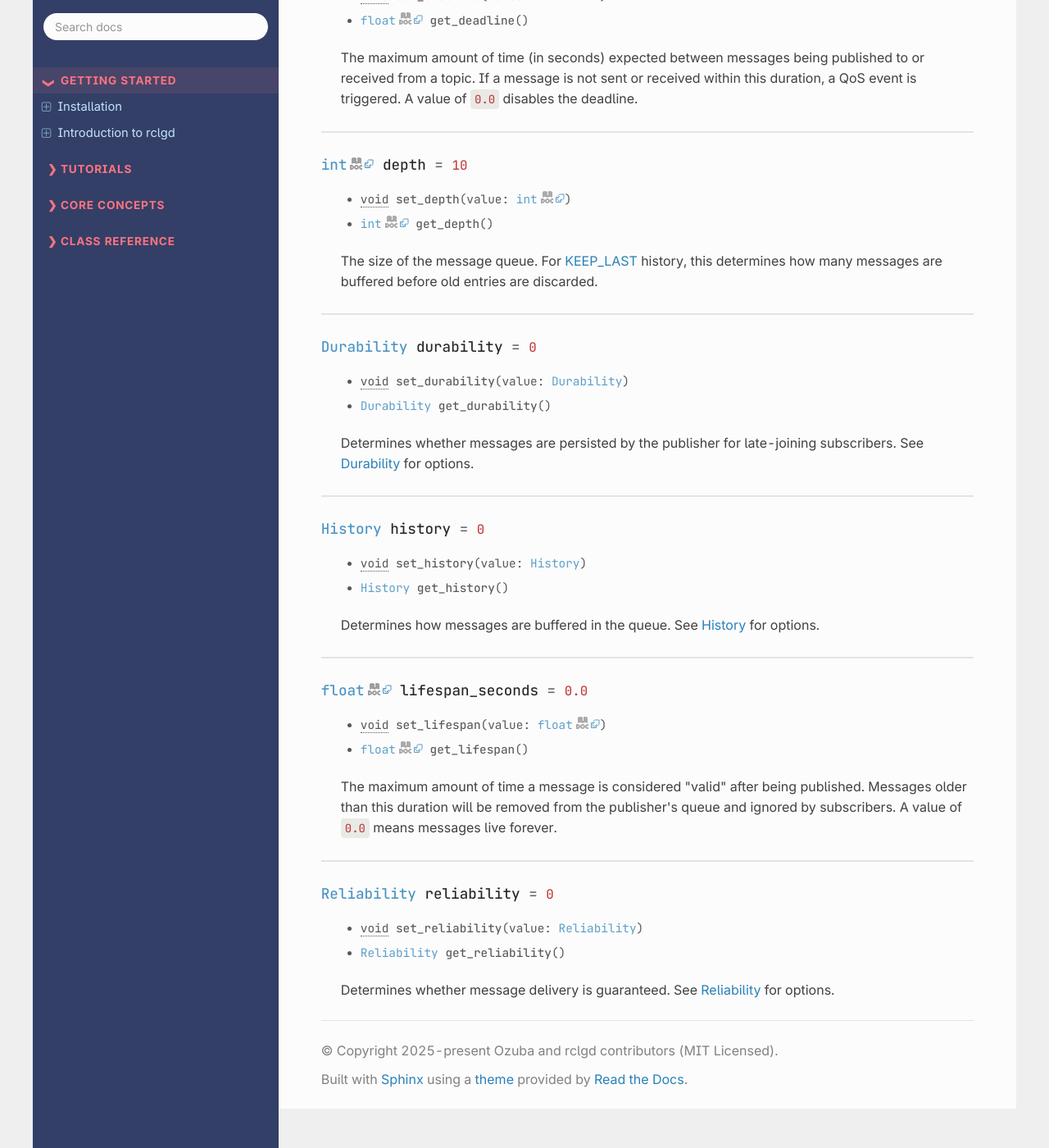
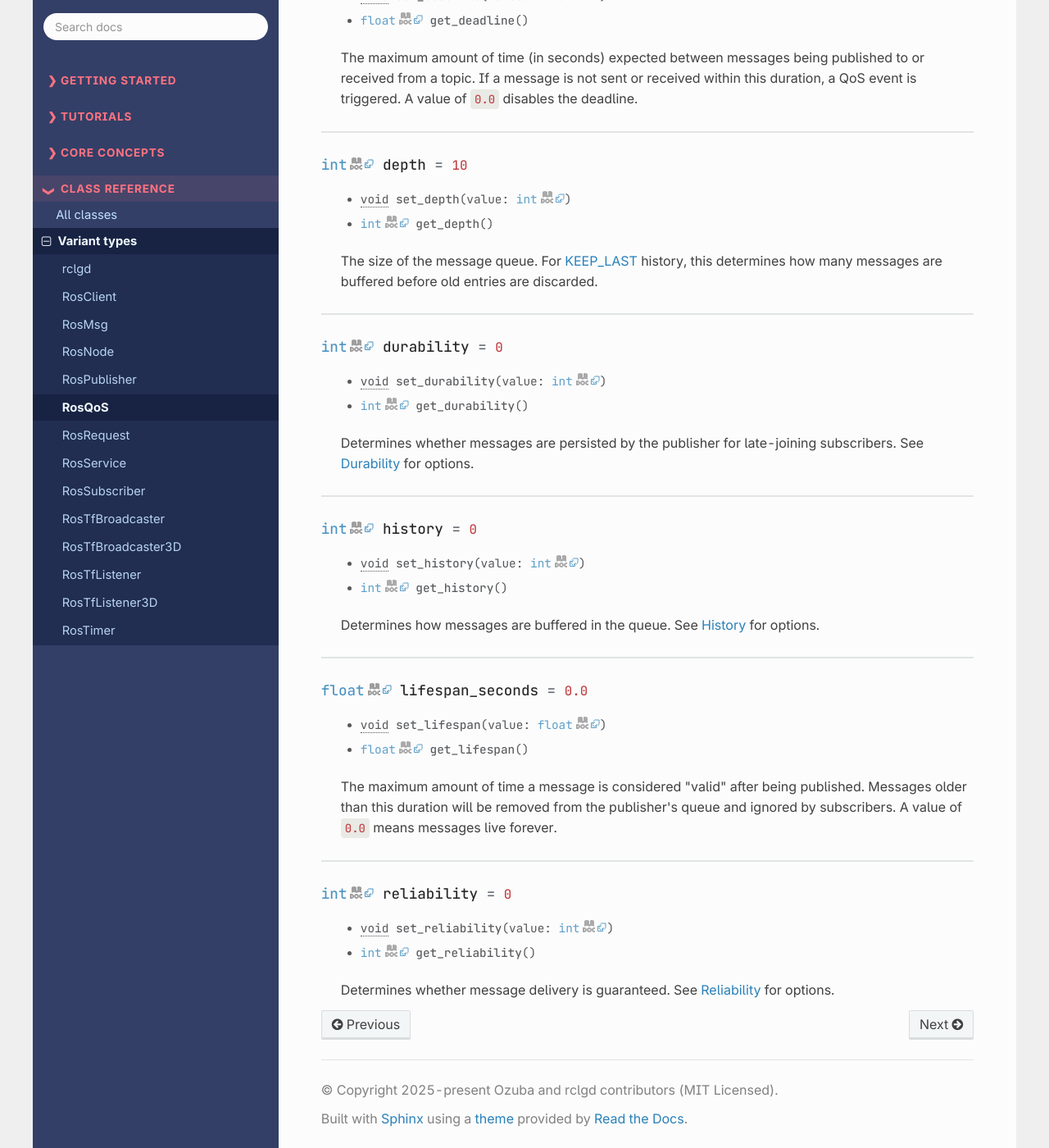
Before and after one commit to Ozuba/rclgd, a Sphinx documentation site: the page built from docs/classes/class_rosqos.rst, in a window 1280 px wide and 1400 px high, scrolled down 2154 px. Shown: the whole window at 82% size. Built offline with Sphinx 7.4.7 and the Read the Docs theme 3.1.0, drawn with Linux system fonts in a browser that asks for light colours; pages that are not in the unit, such as notebooks, are missing from menus; comment, search, counter and statistics services are not loaded; some of the changed text lies outside the part shown.

```diff
--- a/docs/classes/class_rosqos.rst
+++ b/docs/classes/class_rosqos.rst
@@ -36,13 +36,13 @@ Properties
    +-----------------------------------------------------------------------------+-----------------------------------------------------------------+---------+
    | `int <https://docs.godotengine.org/en/stable/classes/class_int.html>`__     | :ref:`depth<class_RosQoS_property_depth>`                       | ``10``  |
    +-----------------------------------------------------------------------------+-----------------------------------------------------------------+---------+
-   | :ref:`Durability<enum_RosQoS_Durability>`                                   | :ref:`durability<class_RosQoS_property_durability>`             | ``0``   |
+   | `int <https://docs.godotengine.org/en/stable/classes/class_int.html>`__     | :ref:`durability<class_RosQoS_property_durability>`             | ``0``   |
    +-----------------------------------------------------------------------------+-----------------------------------------------------------------+---------+
-   | :ref:`History<enum_RosQoS_History>`                                         | :ref:`history<class_RosQoS_property_history>`                   | ``0``   |
+   | `int <https://docs.godotengine.org/en/stable/classes/class_int.html>`__     | :ref:`history<class_RosQoS_property_history>`                   | ``0``   |
    +-----------------------------------------------------------------------------+-----------------------------------------------------------------+---------+
    | `float <https://docs.godotengine.org/en/stable/classes/class_float.html>`__ | :ref:`lifespan_seconds<class_RosQoS_property_lifespan_seconds>` | ``0.0`` |
    +-----------------------------------------------------------------------------+-----------------------------------------------------------------+---------+
-   | :ref:`Reliability<enum_RosQoS_Reliability>`                                 | :ref:`reliability<class_RosQoS_property_reliability>`           | ``0``   |
+   | `int <https://docs.godotengine.org/en/stable/classes/class_int.html>`__     | :ref:`reliability<class_RosQoS_property_reliability>`           | ``0``   |
    +-----------------------------------------------------------------------------+-----------------------------------------------------------------+---------+
 
 .. rst-class:: classref-section-separator
@@ -209,12 +209,12 @@ The size of the message queue. For :ref:`KEEP_LAST<class_RosQoS_constant_KEEP_LA
 
 .. rst-class:: classref-property
 
-:ref:`Durability<enum_RosQoS_Durability>` **durability** = ``0`` :ref:`🔗<class_RosQoS_property_durability>`
+`int <https://docs.godotengine.org/en/stable/classes/class_int.html>`__ **durability** = ``0`` :ref:`🔗<class_RosQoS_property_durability>`
 
 .. rst-class:: classref-property-setget
 
-- |void| **set_durability**\ (\ value\: :ref:`Durability<enum_RosQoS_Durability>`\ )
-- :ref:`Durability<enum_RosQoS_Durability>` **get_durability**\ (\ )
+- |void| **set_durability**\ (\ value\: `int <https://docs.godotengine.org/en/stable/classes/class_int.html>`__\ )
+- `int <https://docs.godotengine.org/en/stable/classes/class_int.html>`__ **get_durability**\ (\ )
 
 Determines whether messages are persisted by the publisher for late-joining subscribers. See :ref:`Durability<enum_RosQoS_Durability>` for options.
 
@@ -226,12 +226,12 @@ Determines whether messages are persisted by the publisher for late-joining subs
 
 .. rst-class:: classref-property
 
-:ref:`History<enum_RosQoS_History>` **history** = ``0`` :ref:`🔗<class_RosQoS_property_history>`
+`int <https://docs.godotengine.org/en/stable/classes/class_int.html>`__ **history** = ``0`` :ref:`🔗<class_RosQoS_property_history>`
 
 .. rst-class:: classref-property-setget
 
-- |void| **set_history**\ (\ value\: :ref:`History<enum_RosQoS_History>`\ )
-- :ref:`History<enum_RosQoS_History>` **get_history**\ (\ )
+- |void| **set_history**\ (\ value\: `int <https://docs.godotengine.org/en/stable/classes/class_int.html>`__\ )
+- `int <https://docs.godotengine.org/en/stable/classes/class_int.html>`__ **get_history**\ (\ )
 
 Determines how messages are buffered in the queue. See :ref:`History<enum_RosQoS_History>` for options.
 
@@ -260,12 +260,12 @@ The maximum amount of time a message is considered "valid" after being published
 
 .. rst-class:: classref-property
 
-:ref:`Reliability<enum_RosQoS_Reliability>` **reliability** = ``0`` :ref:`🔗<class_RosQoS_property_reliability>`
+`int <https://docs.godotengine.org/en/stable/classes/class_int.html>`__ **reliability** = ``0`` :ref:`🔗<class_RosQoS_property_reliability>`
 
 .. rst-class:: classref-property-setget
 
-- |void| **set_reliability**\ (\ value\: :ref:`Reliability<enum_RosQoS_Reliability>`\ )
-- :ref:`Reliability<enum_RosQoS_Reliability>` **get_reliability**\ (\ )
+- |void| **set_reliability**\ (\ value\: `int <https://docs.godotengine.org/en/stable/classes/class_int.html>`__\ )
+- `int <https://docs.godotengine.org/en/stable/classes/class_int.html>`__ **get_reliability**\ (\ )
 
 Determines whether message delivery is guaranteed. See :ref:`Reliability<enum_RosQoS_Reliability>` for options.
 
```
Also changed, not shown: docs/classes/class_rosclient.rst (+13 -24 lines), docs/classes/class_rosrequest.rst (added, +93 -0 lines), docs/classes/class_rostfbroadcaster.rst (+4 -4 lines), docs/classes/index.rst (+23 -0 lines), docs/doc_classes/RosClient.xml (+2 -5 lines), 1 other file.
